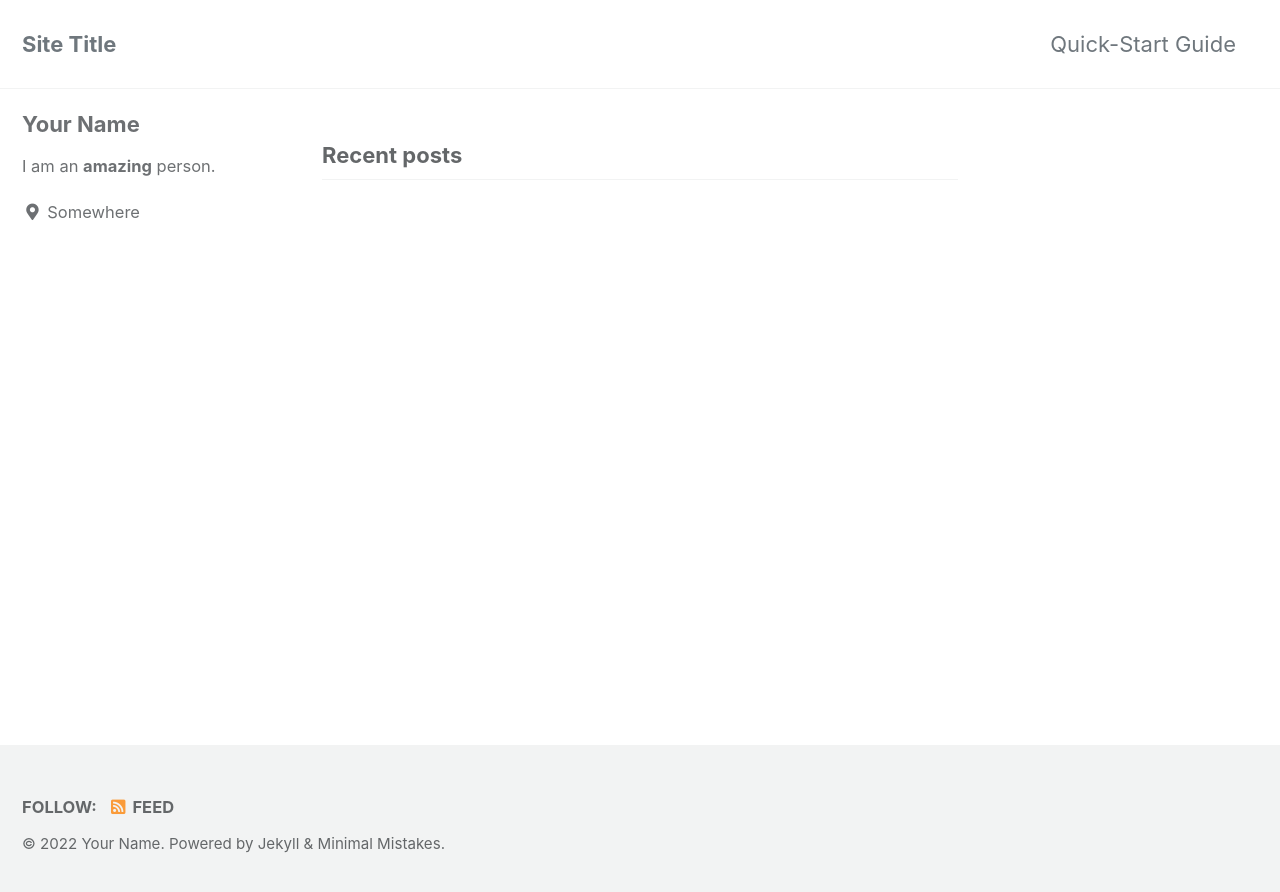
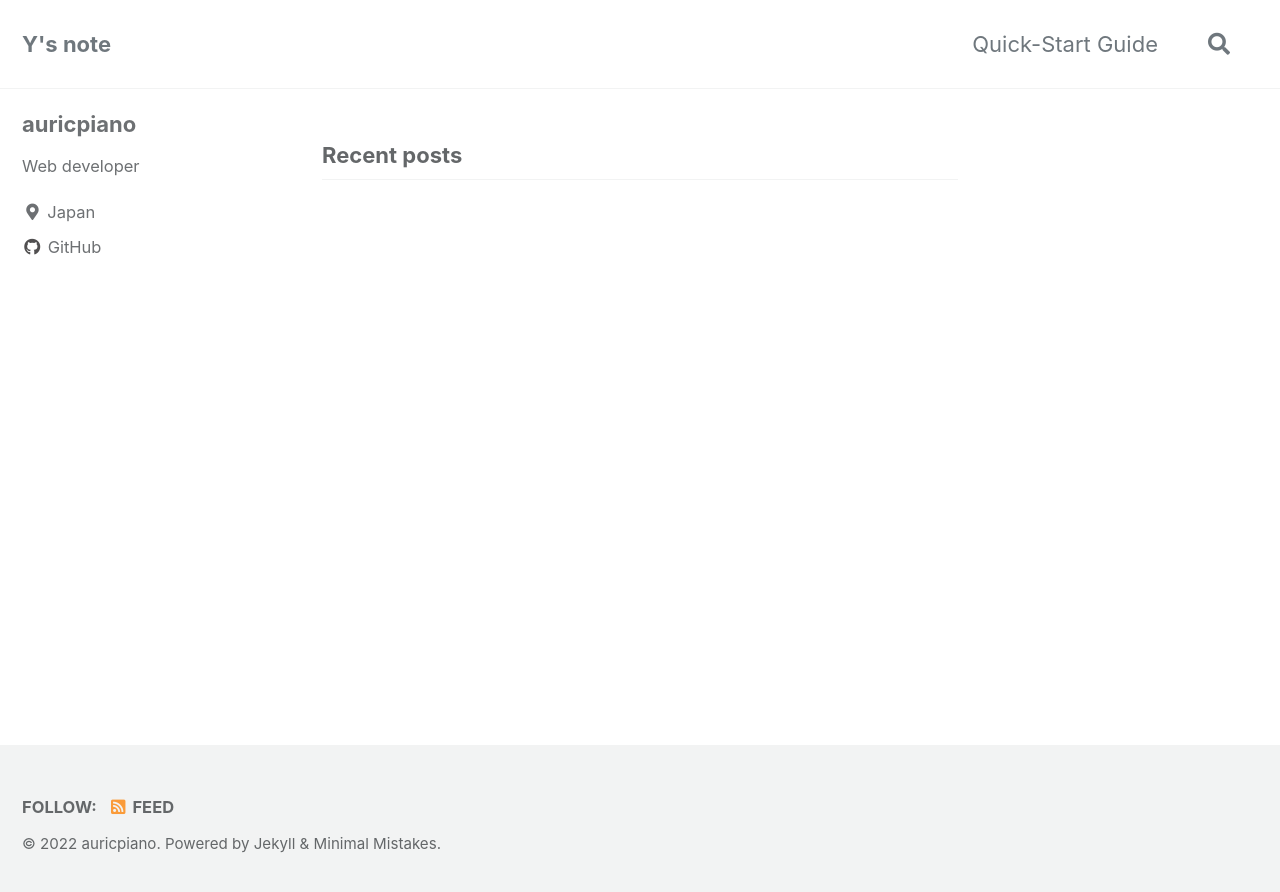
Before and after one commit to auricpiano/auricpiano.github.io, a Jekyll site: the page built from index.html, in a window 1280 px wide. Shown: the top 892 px of the page. Built offline with Jekyll 4.4.1, drawn with Linux system fonts in a browser that asks for light colours; cached includes are drawn as plain includes; the list of posts is cut into pages by our own code; comment, search, counter and statistics services are not loaded.

Commit message:
Customize config

```diff
--- a/_config.yml
+++ b/_config.yml
@@ -10,145 +10,143 @@
 # Review documentation to determine if you should use `theme` or `remote_theme`
 # https://mmistakes.github.io/minimal-mistakes/docs/quick-start-guide/#installing-the-theme
 
-# theme                  : "minimal-mistakes-jekyll"
+# theme: "minimal-mistakes-jekyll"
 # remote_theme           : "mmistakes/minimal-mistakes"
-minimal_mistakes_skin    : "default" # "air", "aqua", "contrast", "dark", "dirt", "neon", "mint", "plum", "sunrise"
+minimal_mistakes_skin: "default" # "air", "aqua", "contrast", "dark", "dirt", "neon", "mint", "plum", "sunrise"
 
 # Site Settings
-locale                   : "en-US"
-title                    : "Site Title"
-title_separator          : "-"
-subtitle                 : # site tagline that appears below site title in masthead
-name                     : "Your Name"
-description              : "An amazing website."
-url                      : # the base hostname & protocol for your site e.g. "https://mmistakes.github.io"
-baseurl                  : # the subpath of your site, e.g. "/blog"
-repository               : # GitHub username/repo-name e.g. "mmistakes/minimal-mistakes"
-teaser                   : # path of fallback teaser image, e.g. "/assets/images/500x300.png"
-logo                     : # path of logo image to display in the masthead, e.g. "/assets/images/88x88.png"
-masthead_title           : # overrides the website title displayed in the masthead, use " " for no title
-# breadcrumbs            : false # true, false (default)
-words_per_minute         : 200
+locale: "en-US"
+title: "Y's note"
+title_separator: "-"
+subtitle: # site tagline that appears below site title in masthead
+name: "auricpiano"
+description: "Web developer's notes"
+url: "https://auricpiano.github.io" # the base hostname & protocol for your site e.g. "https://mmistakes.github.io"
+baseurl: # the subpath of your site, e.g. "/blog"
+repository: "auricpiano/auricpiano.github.io" # GitHub username/repo-name e.g. "mmistakes/minimal-mistakes"
+teaser: # path of fallback teaser image, e.g. "/assets/images/500x300.png"
+logo: # path of logo image to display in the masthead, e.g. "/assets/images/88x88.png"
+masthead_title: # overrides the website title displayed in the masthead, use " " for no title
+breadcrumbs: true # true, false (default)
+words_per_minute: 200
 comments:
-  provider               : # false (default), "disqus", "discourse", "facebook", "staticman", "staticman_v2", "utterances", "giscus", "custom"
+  provider: # false (default), "disqus", "discourse", "facebook", "staticman", "staticman_v2", "utterances", "giscus", "custom"
   disqus:
-    shortname            : # https://help.disqus.com/customer/portal/articles/466208-what-s-a-shortname-
+    shortname: # https://help.disqus.com/customer/portal/articles/466208-what-s-a-shortname-
   discourse:
-    server               : # https://meta.discourse.org/t/embedding-discourse-comments-via-javascript/31963 , e.g.: meta.discourse.org
+    server: # https://meta.discourse.org/t/embedding-discourse-comments-via-javascript/31963 , e.g.: meta.discourse.org
   facebook:
     # https://developers.facebook.com/docs/plugins/comments
-    appid                :
-    num_posts            : # 5 (default)
-    colorscheme          : # "light" (default), "dark"
+    appid:
+    num_posts: # 5 (default)
+    colorscheme: # "light" (default), "dark"
   utterances:
-    theme                : # "github-light" (default), "github-dark"
-    issue_term           : # "pathname" (default)
+    theme: # "github-light" (default), "github-dark"
+    issue_term: # "pathname" (default)
   giscus:
-    repo_id              : # Shown during giscus setup at https://giscus.app
-    category_name        : # Full text name of the category
-    category_id          : # Shown during giscus setup at https://giscus.app
-    discussion_term      : # "pathname" (default), "url", "title", "og:title"
-    reactions_enabled    : # '1' for enabled (default), '0' for disabled
-    theme                : # "light" (default), "dark", "dark_dimmed", "transparent_dark", "preferred_color_scheme"
+    repo_id: # Shown during giscus setup at https://giscus.app
+    category_name: # Full text name of the category
+    category_id: # Shown during giscus setup at https://giscus.app
+    discussion_term: # "pathname" (default), "url", "title", "og:title"
+    reactions_enabled: # '1' for enabled (default), '0' for disabled
+    theme: # "light" (default), "dark", "dark_dimmed", "transparent_dark", "preferred_color_scheme"
   staticman:
-    branch               : # "master"
-    endpoint             : # "https://{your Staticman v3 API}/v3/entry/github/"
+    branch: # "master"
+    endpoint: # "https://{your Staticman v3 API}/v3/entry/github/"
 reCaptcha:
-  siteKey                :
-  secret                 :
+  siteKey:
+  secret:
 atom_feed:
-  path                   : # blank (default) uses feed.xml
-  hide                   : # true, false (default)
-search                   : # true, false (default)
-search_full_content      : # true, false (default)
-search_provider          : # lunr (default), algolia, google
+  path: # blank (default) uses feed.xml
+  hide: # true, false (default)
+search: true # true, false (default)
+search_full_content: true # true, false (default)
+search_provider: google # lunr (default), algolia, google
 algolia:
-  application_id         : # YOUR_APPLICATION_ID
-  index_name             : # YOUR_INDEX_NAME
-  search_only_api_key    : # YOUR_SEARCH_ONLY_API_KEY
-  powered_by             : # true (default), false
+  application_id: # YOUR_APPLICATION_ID
+  index_name: # YOUR_INDEX_NAME
+  search_only_api_key: # YOUR_SEARCH_ONLY_API_KEY
+  powered_by: # true (default), false
 google:
-  search_engine_id       : # YOUR_SEARCH_ENGINE_ID
-  instant_search         : # false (default), true
+  search_engine_id: # YOUR_SEARCH_ENGINE_ID
+  instant_search: # false (default), true
 # SEO Related
-google_site_verification :
-bing_site_verification   :
-naver_site_verification  :
-yandex_site_verification :
-baidu_site_verification  :
+google_site_verification:
+bing_site_verification:
+naver_site_verification:
+yandex_site_verification:
+baidu_site_verification:
 
 # Social Sharing
 twitter:
-  username               :
+  username:
 facebook:
-  username               :
-  app_id                 :
-  publisher              :
-og_image                 : # Open Graph/Twitter default site image
+  username:
+  app_id:
+  publisher:
+og_image: # Open Graph/Twitter default site image
 # For specifying social profiles
 # - https://developers.google.com/structured-data/customize/social-profiles
 social:
-  type                   : # Person or Organization (defaults to Person)
-  name                   : # If the user or organization name differs from the site's name
+  type: # Person or Organization (defaults to Person)
+  name: # If the user or organization name differs from the site's name
   links: # An array of links to social media profiles
 
 # Analytics
 analytics:
-  provider               : false # false (default), "google", "google-universal", "google-gtag", "custom"
+  provider: false # false (default), "google", "google-universal", "google-gtag", "custom"
   google:
-    tracking_id          :
-    anonymize_ip         : # true, false (default)
-
+    tracking_id:
+    anonymize_ip: # true, false (default)
 
 # Site Author
 author:
-  name             : "Your Name"
-  avatar           : # path of avatar image, e.g. "/assets/images/bio-photo.jpg"
-  bio              : "I am an **amazing** person."
-  location         : "Somewhere"
-  email            :
+  name: "auricpiano"
+  avatar: # path of avatar image, e.g. "/assets/images/bio-photo.jpg"
+  bio: "Web developer"
+  location: "Japan"
+  email:
   links:
-    - label: "Email"
-      icon: "fas fa-fw fa-envelope-square"
-      # url: "mailto:your.name@email.com"
-    - label: "Website"
-      icon: "fas fa-fw fa-link"
-      # url: "https://your-website.com"
-    - label: "Twitter"
-      icon: "fab fa-fw fa-twitter-square"
-      # url: "https://twitter.com/"
-    - label: "Facebook"
-      icon: "fab fa-fw fa-facebook-square"
-      # url: "https://facebook.com/"
+    # - label: "Email"
+    # icon: "fas fa-fw fa-envelope-square"
+    # url: "mailto:your.name@email.com"
+    # - label: "Website"
+    #   icon: "fas fa-fw fa-link"
+    # url: "https://your-website.com"
+    # - label: "Twitter"
+    #   icon: "fab fa-fw fa-twitter-square"
+    # url: "https://twitter.com/"
+    # - label: "Facebook"
+    #   icon: "fab fa-fw fa-facebook-square"
+    # url: "https://facebook.com/"
     - label: "GitHub"
       icon: "fab fa-fw fa-github"
-      # url: "https://github.com/"
-    - label: "Instagram"
-      icon: "fab fa-fw fa-instagram"
-      # url: "https://instagram.com/"
+      url: "https://github.com/auricpiano"
+    # - label: "Instagram"
+    #   icon: "fab fa-fw fa-instagram"
+    # url: "https://instagram.com/"
 
 # Site Footer
 footer:
   links:
-    - label: "Twitter"
-      icon: "fab fa-fw fa-twitter-square"
-      # url:
-    - label: "Facebook"
-      icon: "fab fa-fw fa-facebook-square"
-      # url:
+    # - label: "Twitter"
+    # icon: "fab fa-fw fa-twitter-square"
+    # url:
+    # - label: "Facebook"
+    # icon: "fab fa-fw fa-facebook-square"
+    # url:
     - label: "GitHub"
       icon: "fab fa-fw fa-github"
       # url:
-    - label: "GitLab"
-      icon: "fab fa-fw fa-gitlab"
-      # url:
-    - label: "Bitbucket"
-      icon: "fab fa-fw fa-bitbucket"
-      # url:
-    - label: "Instagram"
-      icon: "fab fa-fw fa-instagram"
-      # url:
-
+    # - label: "GitLab"
+    # icon: "fab fa-fw fa-gitlab"
+    # url:
+    # - label: "Bitbucket"
+    # icon: "fab fa-fw fa-bitbucket"
+    # url:
+    # - label: "Instagram"
+    # icon: "fab fa-fw fa-instagram"
+    # url:
 
 # Reading Files
 include:
@@ -187,14 +185,12 @@ keep_files:
 encoding: "utf-8"
 markdown_ext: "markdown,mkdown,mkdn,mkd,md"
 
-
 # Conversion
 markdown: kramdown
 highlighter: rouge
 lsi: false
 excerpt_separator: "\n\n"
 incremental: false
-
 
 # Markdown Processing
 kramdown:
@@ -207,19 +203,16 @@ kramdown:
   smart_quotes: lsquo,rsquo,ldquo,rdquo
   enable_coderay: false
 
-
 # Sass/SCSS
 sass:
   sass_dir: _sass
   style: compressed # https://sass-lang.com/documentation/file.SASS_REFERENCE.html#output_style
-
 
 # Outputting
 permalink: /:categories/:title/
 paginate: 5 # amount of posts to show
 paginate_path: /page:num/
 timezone: # https://en.wikipedia.org/wiki/List_of_tz_database_time_zones
-
 
 # Plugins (previously gems:)
 plugins:
@@ -236,7 +229,6 @@ whitelist:
   - jekyll-gist
   - jekyll-feed
   - jekyll-include-cache
-
 
 # Archives
 #  Type
@@ -266,14 +258,12 @@ tag_archive:
 #     category: /categories/:name/
 #     tag: /tags/:name/
 
-
 # HTML Compression
 # - https://jch.penibelst.de/
 compress_html:
   clippings: all
   ignore:
     envs: development
-
 
 # Defaults
 defaults:
```
